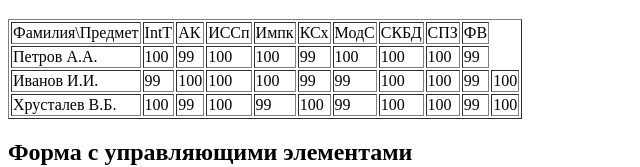
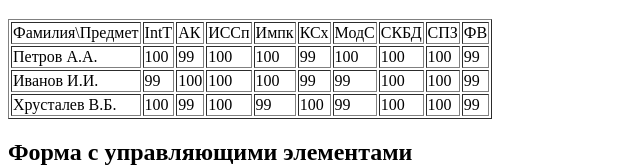
Before and after one commit to KorotkyiAnton/LB1, a plain HTML site: page index.html in a window 1280 px wide. Shown: the part 494-661 px from the top of the page, without its empty margins (0-640 px from the left). Drawn offline with Linux system fonts and the light colour scheme.

Commit message:
Update index.html
updating

```diff
--- a/index.html
+++ b/index.html
@@ -76,7 +76,6 @@
                 <td>100</td>
                 <td>100</td>
                 <td>99</td>
-                <td>100</td>
             </tr>
             <tr>
                 <td>Хрусталев В.Б.</td>
@@ -89,7 +88,6 @@
                 <td>100</td>
                 <td>100</td>
                 <td>99</td>
-                <td>100</td>
             </tr>
         </table>
 
```
